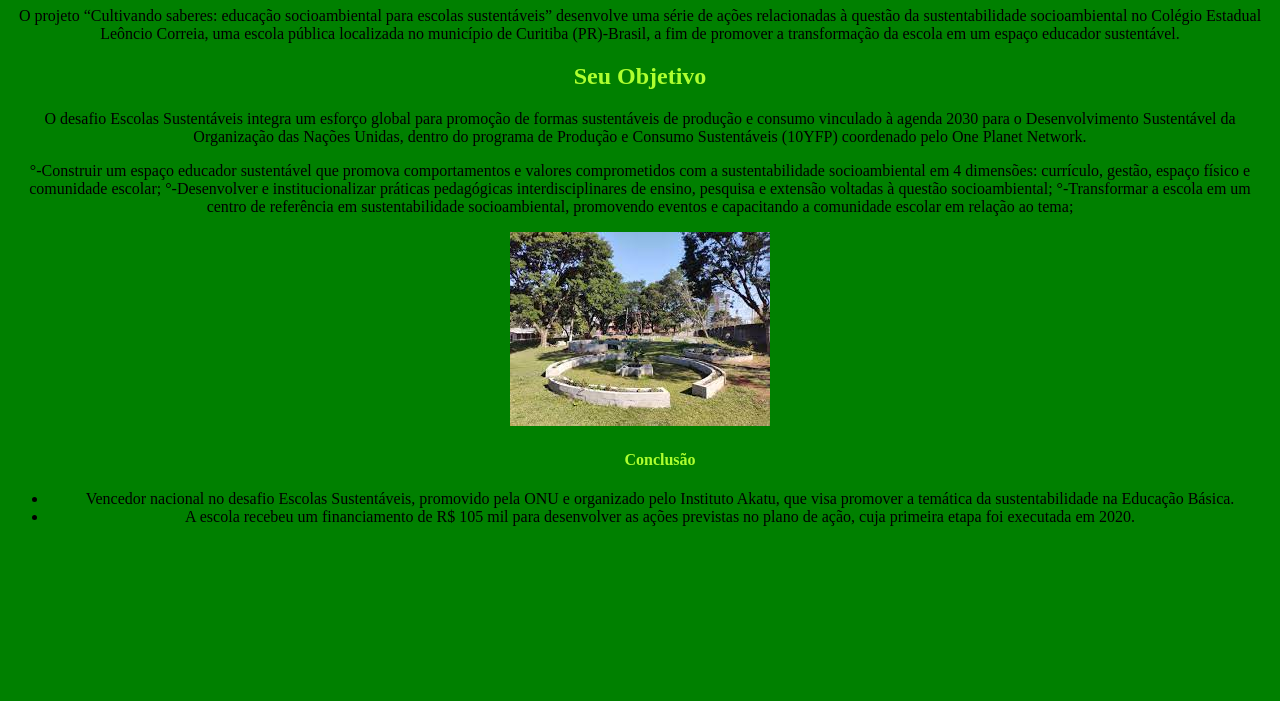
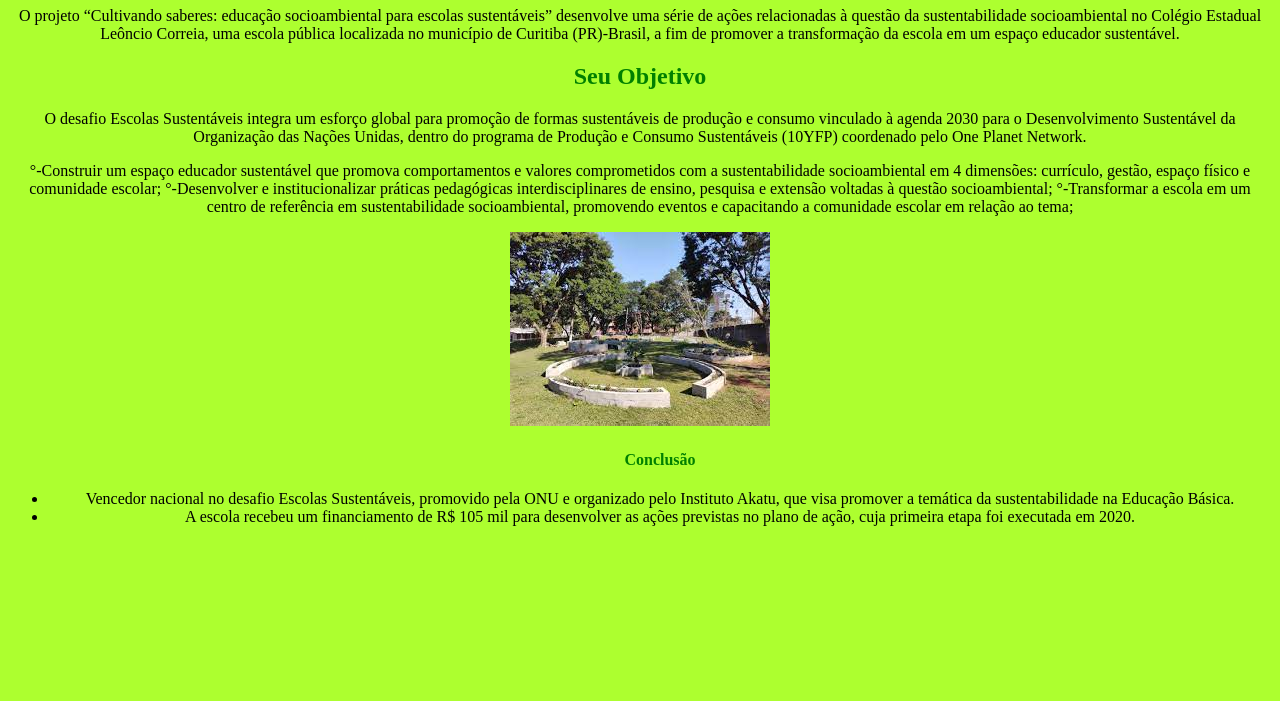
Before and after one commit to alesantos1/site-hospedado, a plain HTML site: page alecabral.html in a window 1280 px wide. Shown: the part 99-800 px from the top of the page. Drawn offline with Linux system fonts and the light colour scheme.

Commit message:
Update alecabral.html

```diff
--- a/alecabral.html
+++ b/alecabral.html
@@ -5,7 +5,7 @@
     <meta http-equiv="X-UA-Compatible" content="IE=edge">
     <meta name="viewport" content="width=device-width, initial-scale=1.0">
     <title> CULTIVANDO SABERES </title>
-    <link rel="stylesheet" href="alecabral2.css">
+    <link rel="stylesheet" href="alecabral.css">
 </head>
 
 <body>
```
